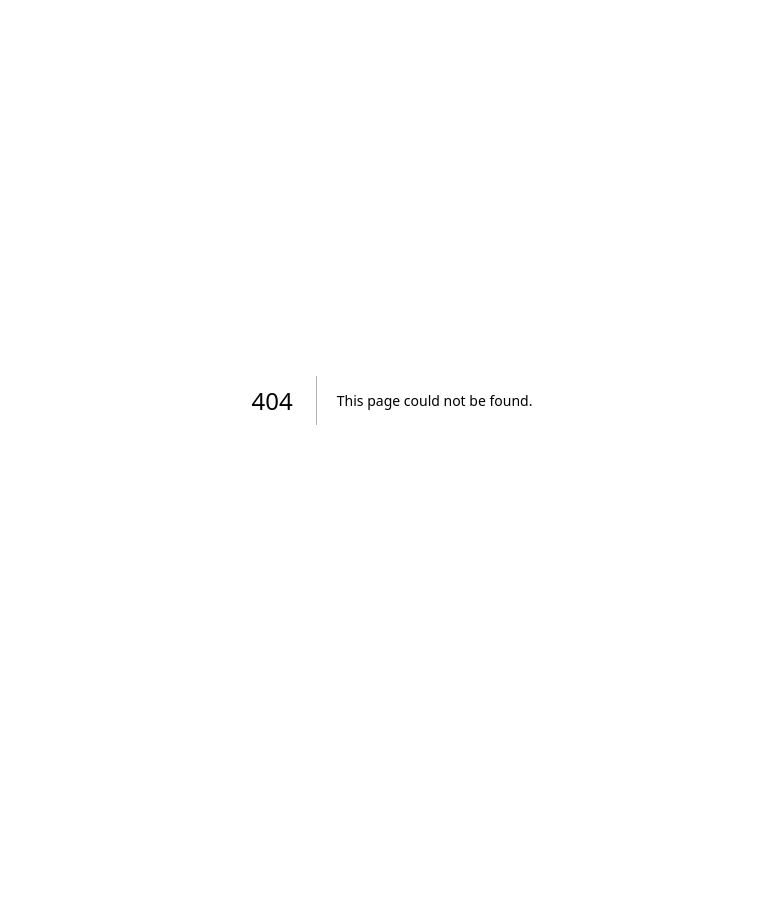
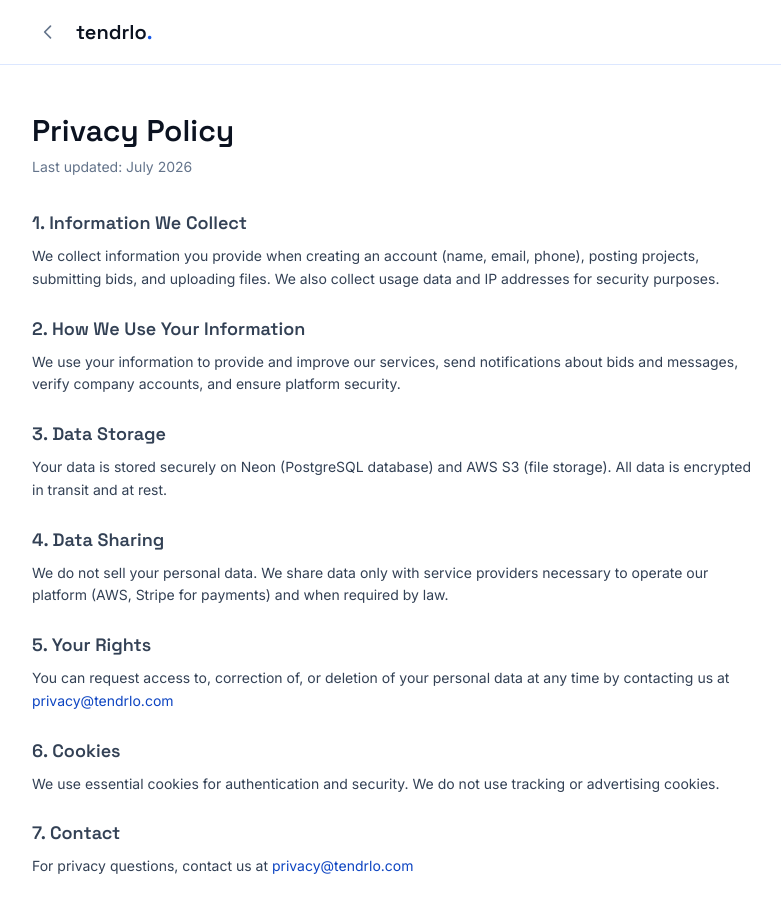
Before and after one commit to junaidgohar111-ai/tendrlo-frontend, a Next.js app: page /privacy in a window 1280 px wide. Before the commit this address had no page. Shown: the top 912 px of the page, without its empty margins (248-1029 px from the left). Before the commit the page ends 800 px from the top, so only its background shows below. Built offline with nearby package versions, Linux system fonts and the light colour scheme.

Commit message:
Add support terms and privacy pages

```diff
--- /dev/null
+++ b/src/app/privacy/page.tsx
@@ -0,0 +1,50 @@
+import Link from 'next/link';
+
+export default function PrivacyPage() {
+  return (
+    <main className="min-h-screen bg-white">
+      <header className="border-b border-blueprint-100">
+        <div className="mx-auto max-w-3xl px-4 sm:px-6 py-4 flex items-center gap-3">
+          <button onClick={() => window.history.back()} className="w-8 h-8 flex items-center justify-center rounded-full hover:bg-slate-100">
+            <svg className="w-5 h-5 text-slate-500" fill="none" viewBox="0 0 24 24" stroke="currentColor"><path strokeLinecap="round" strokeLinejoin="round" strokeWidth={2} d="M15 19l-7-7 7-7"/></svg>
+          </button>
+          <Link href="/" className="font-display text-xl font-semibold">tendrlo<span className="text-blueprint-500">.</span></Link>
+        </div>
+      </header>
+      <section className="mx-auto max-w-3xl px-4 sm:px-6 py-12">
+        <h1 className="font-display text-3xl font-semibold mb-2">Privacy Policy</h1>
+        <p className="text-slate-500 text-sm mb-8">Last updated: July 2026</p>
+        <div className="prose text-slate-700 space-y-6 text-sm leading-relaxed">
+          <div>
+            <h2 className="font-display font-semibold text-lg mb-2">1. Information We Collect</h2>
+            <p>We collect information you provide when creating an account (name, email, phone), posting projects, submitting bids, and uploading files. We also collect usage data and IP addresses for security purposes.</p>
+          </div>
+          <div>
+            <h2 className="font-display font-semibold text-lg mb-2">2. How We Use Your Information</h2>
+            <p>We use your information to provide and improve our services, send notifications about bids and messages, verify company accounts, and ensure platform security.</p>
+          </div>
+          <div>
+            <h2 className="font-display font-semibold text-lg mb-2">3. Data Storage</h2>
+            <p>Your data is stored securely on Neon (PostgreSQL database) and AWS S3 (file storage). All data is encrypted in transit and at rest.</p>
+          </div>
+          <div>
+            <h2 className="font-display font-semibold text-lg mb-2">4. Data Sharing</h2>
+            <p>We do not sell your personal data. We share data only with service providers necessary to operate our platform (AWS, Stripe for payments) and when required by law.</p>
+          </div>
+          <div>
+            <h2 className="font-display font-semibold text-lg mb-2">5. Your Rights</h2>
+            <p>You can request access to, correction of, or deletion of your personal data at any time by contacting us at <a href="mailto:privacy@tendrlo.com" className="text-blueprint-600 hover:underline">privacy@tendrlo.com</a></p>
+          </div>
+          <div>
+            <h2 className="font-display font-semibold text-lg mb-2">6. Cookies</h2>
+            <p>We use essential cookies for authentication and security. We do not use tracking or advertising cookies.</p>
+          </div>
+          <div>
+            <h2 className="font-display font-semibold text-lg mb-2">7. Contact</h2>
+            <p>For privacy questions, contact us at <a href="mailto:privacy@tendrlo.com" className="text-blueprint-600 hover:underline">privacy@tendrlo.com</a></p>
+          </div>
+        </div>
+      </section>
+    </main>
+  );
+}
--- /dev/null
+++ b/src/app/support/page.tsx
@@ -0,0 +1,49 @@
+import Link from 'next/link';
+
+export default function SupportPage() {
+  return (
+    <main className="min-h-screen bg-white">
+      <header className="border-b border-blueprint-100">
+        <div className="mx-auto max-w-3xl px-4 sm:px-6 py-4 flex items-center gap-3">
+          <button onClick={() => window.history.back()} className="w-8 h-8 flex items-center justify-center rounded-full hover:bg-slate-100">
+            <svg className="w-5 h-5 text-slate-500" fill="none" viewBox="0 0 24 24" stroke="currentColor"><path strokeLinecap="round" strokeLinejoin="round" strokeWidth={2} d="M15 19l-7-7 7-7"/></svg>
+          </button>
+          <Link href="/" className="font-display text-xl font-semibold">tendrlo<span className="text-blueprint-500">.</span></Link>
+        </div>
+      </header>
+      <section className="mx-auto max-w-3xl px-4 sm:px-6 py-12">
+        <h1 className="font-display text-3xl font-semibold mb-2">Support</h1>
+        <p className="text-slate-500 mb-8">We are here to help. Reach out to us anytime.</p>
+        <div className="space-y-6">
+          <div className="rounded-card border border-blueprint-100 p-6">
+            <h2 className="font-display font-semibold text-lg mb-1">Email Support</h2>
+            <p className="text-slate-500 text-sm mb-2">Send us an email and we will respond within 24 hours.</p>
+            <a href="mailto:support@tendrlo.com" className="text-blueprint-600 font-medium hover:underline">support@tendrlo.com</a>
+          </div>
+          <div className="rounded-card border border-blueprint-100 p-6">
+            <h2 className="font-display font-semibold text-lg mb-1">WhatsApp</h2>
+            <p className="text-slate-500 text-sm mb-2">Chat with us on WhatsApp for quick support.</p>
+            <a href="https://wa.me/966500000000" target="_blank" rel="noopener noreferrer" className="text-blueprint-600 font-medium hover:underline">Chat on WhatsApp</a>
+          </div>
+          <div className="rounded-card border border-blueprint-100 p-6">
+            <h2 className="font-display font-semibold text-lg mb-3">Frequently Asked Questions</h2>
+            <div className="space-y-4">
+              {[
+                { q:'Is it free to post a project?', a:'Yes! Posting projects is completely free. No credit card required.' },
+                { q:'Is it free to bid on projects?', a:'Yes! Bidding on projects is free for all registered company accounts.' },
+                { q:'How do I get verified?', a:'Upload your government registration certificate during signup. Our team will review and verify your account.' },
+                { q:'How do I contact a contractor?', a:'After receiving bids, you can message contractors directly through the platform.' },
+                { q:'What file types can I upload?', a:'PDF, DWG, Excel, images, and videos up to 80MB each.' },
+              ].map((item, i) => (
+                <div key={i} className="border-b border-blueprint-50 pb-4 last:border-0">
+                  <p className="font-medium text-sm">{item.q}</p>
+                  <p className="text-slate-500 text-sm mt-1">{item.a}</p>
+                </div>
+              ))}
+            </div>
+          </div>
+        </div>
+      </section>
+    </main>
+  );
+}
--- /dev/null
+++ b/src/app/terms/page.tsx
@@ -0,0 +1,46 @@
+import Link from 'next/link';
+
+export default function TermsPage() {
+  return (
+    <main className="min-h-screen bg-white">
+      <header className="border-b border-blueprint-100">
+        <div className="mx-auto max-w-3xl px-4 sm:px-6 py-4 flex items-center gap-3">
+          <button onClick={() => window.history.back()} className="w-8 h-8 flex items-center justify-center rounded-full hover:bg-slate-100">
+            <svg className="w-5 h-5 text-slate-500" fill="none" viewBox="0 0 24 24" stroke="currentColor"><path strokeLinecap="round" strokeLinejoin="round" strokeWidth={2} d="M15 19l-7-7 7-7"/></svg>
+          </button>
+          <Link href="/" className="font-display text-xl font-semibold">tendrlo<span className="text-blueprint-500">.</span></Link>
+        </div>
+      </header>
+      <section className="mx-auto max-w-3xl px-4 sm:px-6 py-12">
+        <h1 className="font-display text-3xl font-semibold mb-2">Terms of Service</h1>
+        <p className="text-slate-500 text-sm mb-8">Last updated: July 2026</p>
+        <div className="prose text-slate-700 space-y-6 text-sm leading-relaxed">
+          <div>
+            <h2 className="font-display font-semibold text-lg mb-2">1. Acceptance of Terms</h2>
+            <p>By accessing and using Tendrlo, you accept and agree to be bound by these Terms of Service. If you do not agree, please do not use our platform.</p>
+          </div>
+          <div>
+            <h2 className="font-display font-semibold text-lg mb-2">2. Use of Platform</h2>
+            <p>Tendrlo is a B2B tendering marketplace that connects customers who need work done with contractors who can provide those services. Users must be at least 18 years old and provide accurate information.</p>
+          </div>
+          <div>
+            <h2 className="font-display font-semibold text-lg mb-2">3. User Accounts</h2>
+            <p>You are responsible for maintaining the confidentiality of your account credentials. You agree to notify us immediately of any unauthorized use of your account.</p>
+          </div>
+          <div>
+            <h2 className="font-display font-semibold text-lg mb-2">4. Prohibited Activities</h2>
+            <p>Users may not post false or misleading information, spam other users, attempt to circumvent our platform for transactions, or engage in any illegal activities.</p>
+          </div>
+          <div>
+            <h2 className="font-display font-semibold text-lg mb-2">5. Limitation of Liability</h2>
+            <p>Tendrlo is a marketplace platform and is not responsible for the quality of work performed by contractors or the accuracy of project descriptions posted by customers.</p>
+          </div>
+          <div>
+            <h2 className="font-display font-semibold text-lg mb-2">6. Contact</h2>
+            <p>For questions about these terms, contact us at <a href="mailto:legal@tendrlo.com" className="text-blueprint-600 hover:underline">legal@tendrlo.com</a></p>
+          </div>
+        </div>
+      </section>
+    </main>
+  );
+}
```
